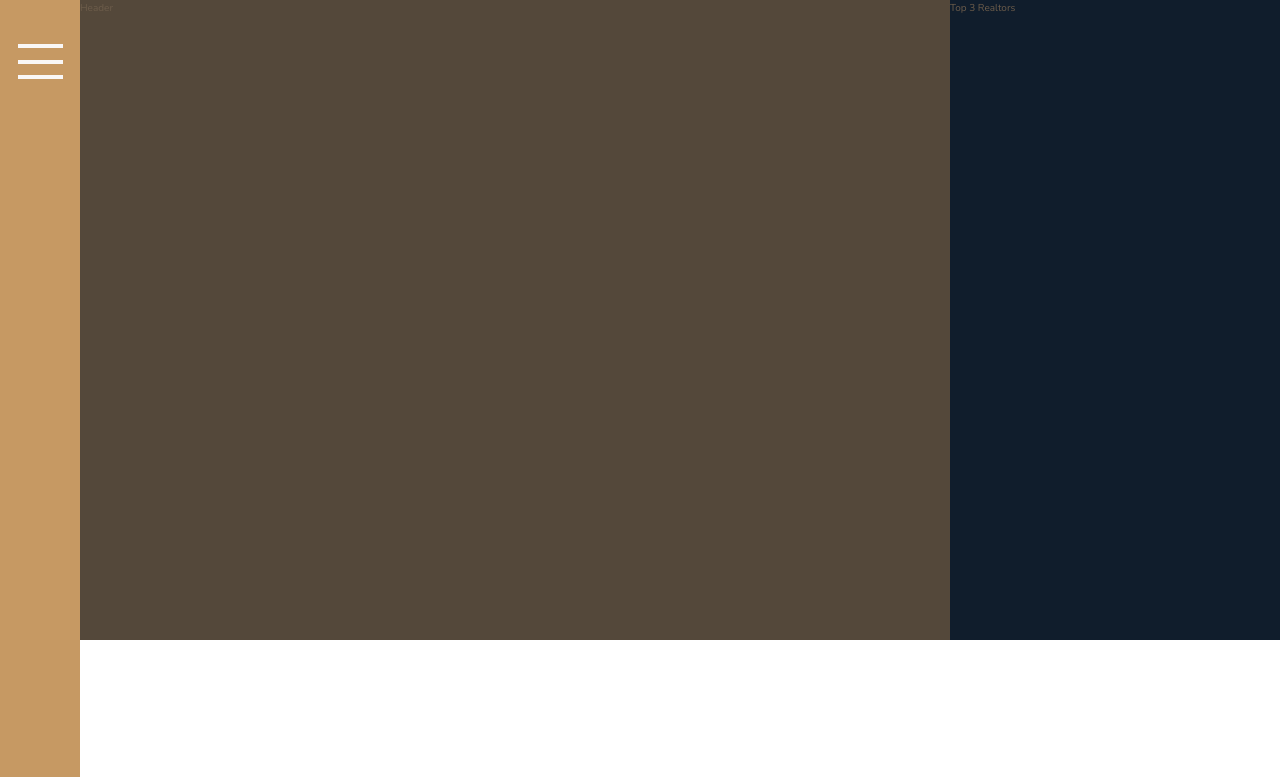
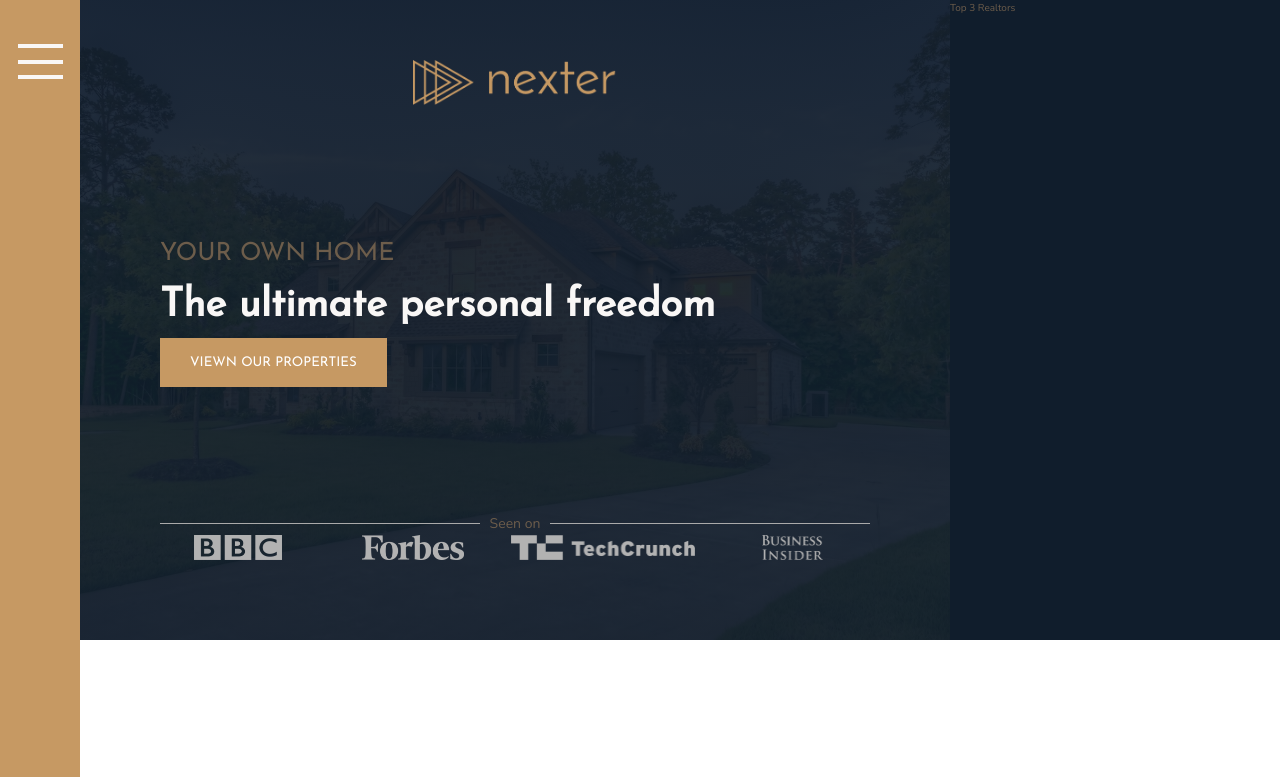
Before and after one commit to ahsanhd/Nextor-tut, a website: page index.html in a window 1280 px wide. Shown: the top 777 px of the page. Drawn offline with nearby package versions, Linux system fonts and the light colour scheme.

Commit message:
feature/header: Added header

```diff
--- a/index.html
+++ b/index.html
@@ -13,13 +13,23 @@
     </head>
     <body class="container">
         <div class="sidebar">
-            <button class="nav-btn">
-
-            </button>
+            <button class="nav-btn"></button>
         </div>
 
         <header class="header">
-            Header
+           <img src="/img/logo.png" alt="nexter logo" class="header__logo">
+            <h2 class="heading-1">your own home</h2>
+            <h1 class="header__heading">The ultimate personal freedom</h1>
+            <button class="btn header__btn">viewn our properties</button>
+            <div class="header__seenon-text">Seen on</div>
+            <div class="header__seenon-logos">
+                <img src="/img/logo-bbc.png" alt="bbc logo">
+                <img src="/img/logo-forbes.png" alt="forbes logo">
+                <img src="/img/logo-techcrunch.png" alt="techcrunch logo">
+                <img src="/img/logo-bi.png" alt="business insider logo">
+
+            </div>
+
         </header>
 
         <div class="realtors">
--- a/sass/_header.scss
+++ b/sass/_header.scss
@@ -1,5 +1,74 @@
 .header {
 
-    background-color: $color-grey-dark-1;
+    background-image: linear-gradient(rgba($color-secondary,.93), rgba($color-secondary,.93)), url(/img/hero.jpeg);
+    background-size: cover;
+    background-position: center;
     grid-column: full-start / col-start 7 ;
+
+    display: grid;
+    grid-template-rows: 1fr max-content max-content 1fr max-content;
+    padding: 8rem;
+    padding-top: 6rem;
+    justify-content: center;
+
+    &__logo {
+        height: 4.5rem;
+        justify-self: center;
+    }
+
+    &__heading {
+        font-size: 4rem;
+        color: $color-grey-light-1;
+        font-family: $font-display;
+
+    }
+
+    &__btn {
+
+        justify-self: start;
+        align-self: start;
+    }
+
+    &__seenon-text {
+        font-size: 1.4rem;
+        font-family: $font-primary;
+
+        display: grid;
+        grid-template-columns: 1fr max-content 1fr;
+        grid-gap: 1rem;
+        align-items: center;
+
+        &::before {
+            content: "";
+            height: 1px;
+            background-color: $color-grey-light-2;
+            display: block;
+
+        }
+
+        &::after {
+            content: "";
+            height: 1px;
+            background-color: $color-grey-light-2;
+            display: block;
+
+        }
+
+    }
+
+    &__seenon-logos {
+
+        justify-self: center;
+
+        display: grid;
+        grid-template-columns: repeat(4, 1fr);
+        grid-column-gap: 2rem;
+        justify-content: center;
+        img {
+            height: 2.5rem;
+            filter: brightness(70%);
+            justify-self: center;
+        }
+    }
+
 }
--- a/sass/_typography.scss
+++ b/sass/_typography.scss
@@ -7,6 +7,8 @@
 
 .heading-1 {
     @extend %heading;
+    font-size: 2.5rem;
+    text-transform: uppercase;
 
 }
 
```
Also changed, not shown: css/style.css.
